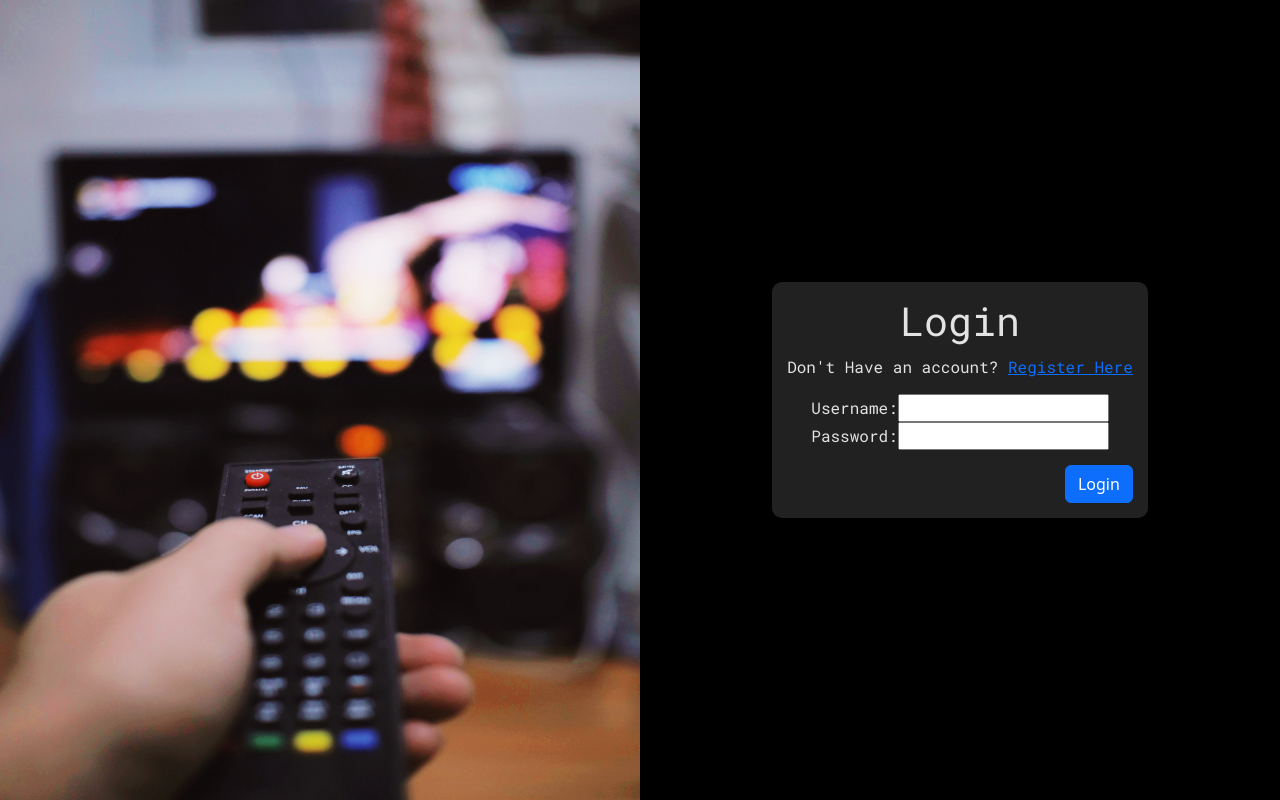
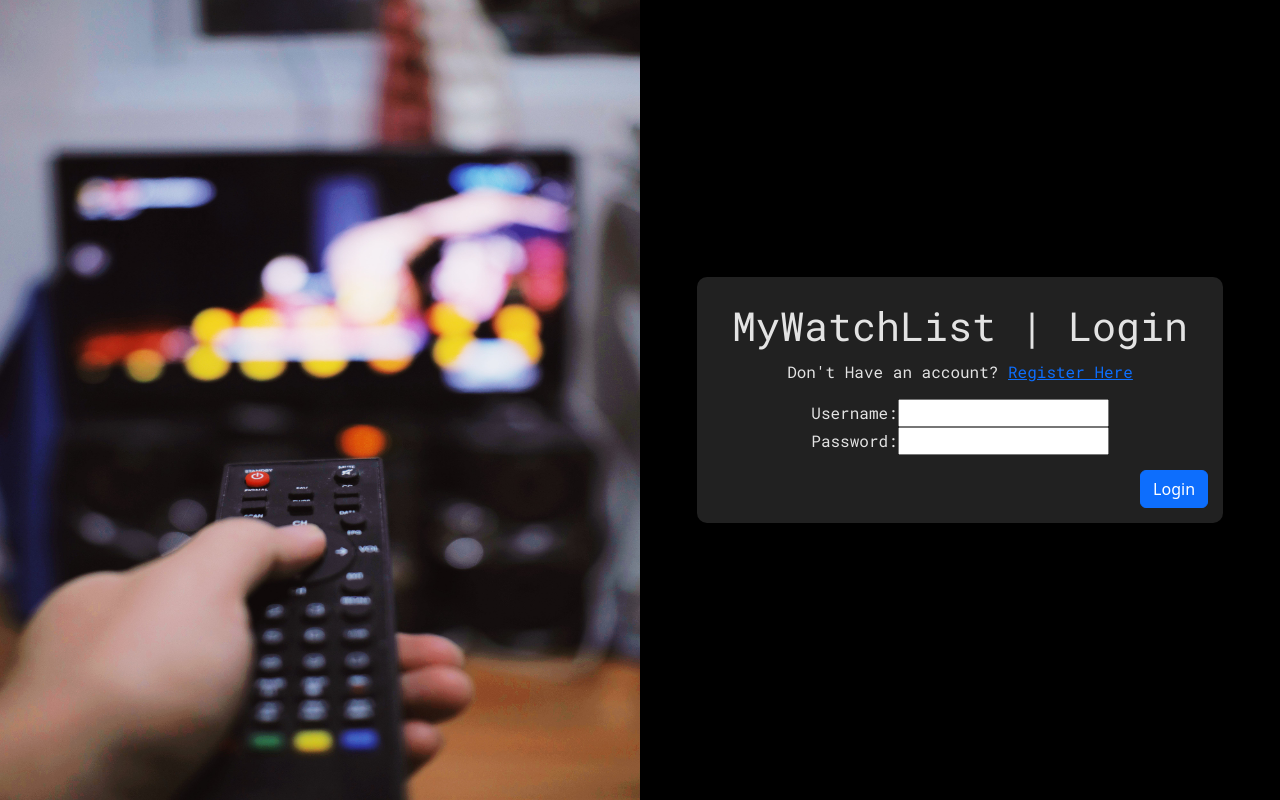
Before and after one commit to austinobnillas/myWatchList, a React (Vite) app in the folder client/: page / in a window 1280 px wide. Built offline with nearby package versions, Linux system fonts and the light colour scheme; a web font is replaced by a local one.

Commit message:
login and reg updates

```diff
--- a/client/src/App.css
+++ b/client/src/App.css
@@ -221,6 +221,9 @@ p, h1, h2, h3, h4, h5 {
 }
 .loginHeader {
     margin-bottom: 10px;
+    margin-top: 10px;
+    margin-left: 20px;
+    margin-right: 20px;
 }
 .username {
     margin-top: 15px;
--- a/client/src/components/Login.jsx
+++ b/client/src/components/Login.jsx
@@ -26,9 +26,8 @@ const Login = () => {
         <div className="loginContainer">
             <img className="loginImg "src={loginImg} alt="LoginImg" />
             <div className="loginForm">
-
                 <form className="loginFormContainer" onSubmit={loginHandler}>
-                    <h1 className="loginHeader">Login</h1>
+                    <h1 className="loginHeader">MyWatchList | Login</h1>
                     <p>Don't Have an account? <Link to={'/register'}>Register Here</Link></p>
                     { errors ? <p className="text-danger">{errors}</p> : null}
                     <div className="username">
--- a/client/src/components/Register.jsx
+++ b/client/src/components/Register.jsx
@@ -1,7 +1,7 @@
 import React, {useState} from "react";
 import axios from 'axios'
 import { useNavigate, Link } from "react-router-dom";
-import loginImg from "../assets/LoginIMG2.jpg"
+import loginImg from "../assets/RegisterIMG.jpg"
 
 const Register = () => {
     const [username, setUsername] = useState('');
```
